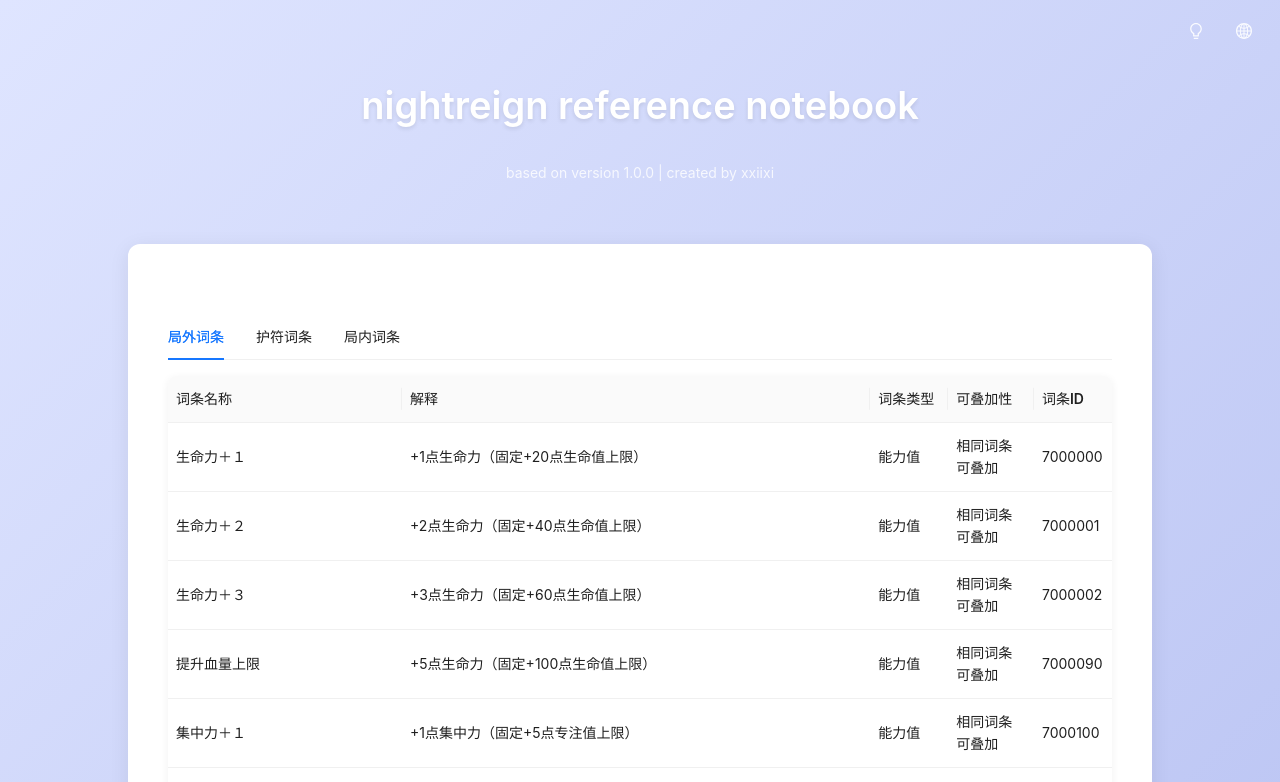
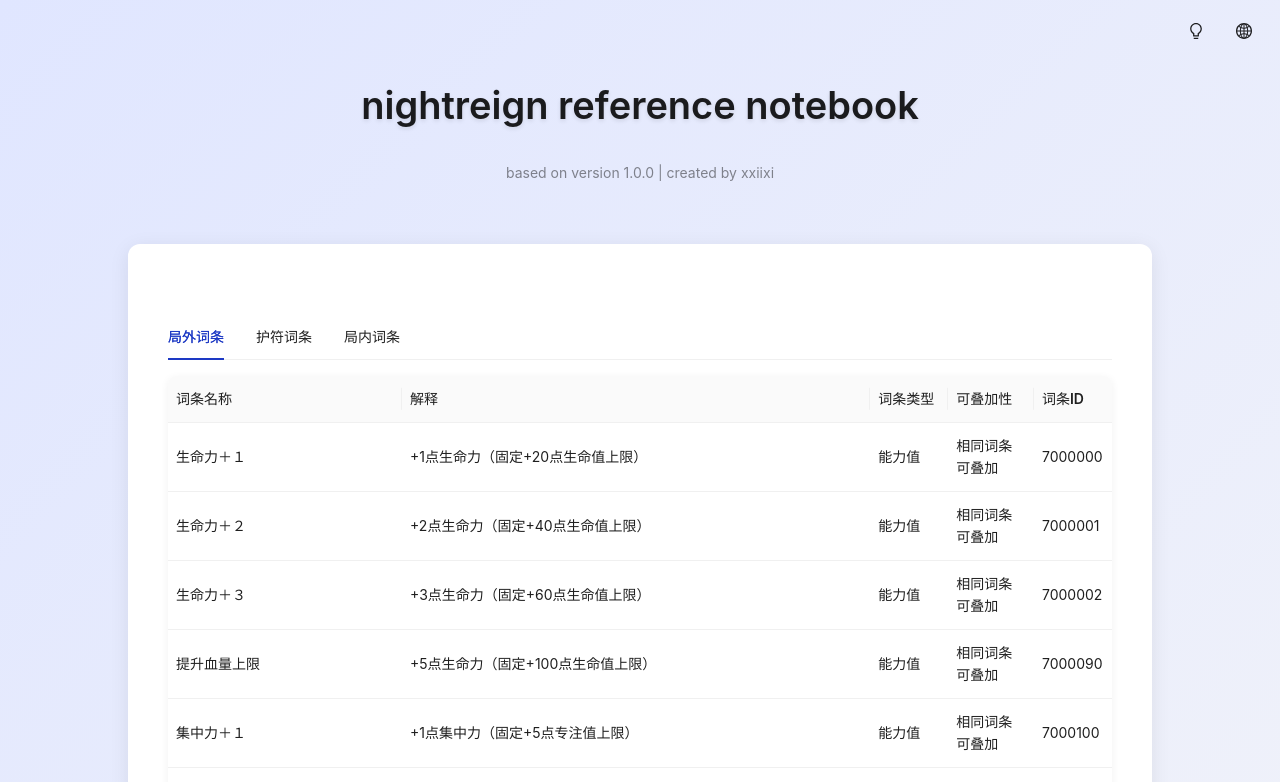
Before and after one commit to xxiixi/NightreignQuickRef, a React (Vite) app in the folder nightreign-reference-notebook/: page / in a window 1280 px wide. Shown: the top 782 px of the page. Built offline with nearby package versions, Linux system fonts and the light colour scheme.

Commit message:
add dark mode

```diff
--- a/nightreign-reference-notebook/src/App.css
+++ b/nightreign-reference-notebook/src/App.css
@@ -1,7 +1,37 @@
+/* CSS变量定义 - 支持暗黑模式 */
+:root {
+  --bg-color: #fff;
+  --color-text-1: rgba(0, 0, 0, 0.88);
+  --color-text-2: rgba(0, 0, 0, 0.45);
+  --bg-gradient: linear-gradient(135deg, #e0e6ff 0%, #f7f7f7 100%);
+  --content-bg: white;
+  --content-shadow: rgba(0, 0, 0, 0.08);
+  --table-header-bg: linear-gradient(135deg, #fafafa 0%, #f0f0f0 100%);
+  --table-hover-bg: #f0f5ff;
+  --footer-bg: rgba(0, 0, 0, 0.05);
+  --link-color: #597ef7;
+  --link-hover-color: #85a5ff;
+}
+
+body[tomato-theme="dark"] {
+  --bg-color: #141414;
+  --color-text-1: rgba(255, 255, 255, 0.85);
+  --color-text-2: rgba(255, 255, 255, 0.45);
+  --bg-gradient: linear-gradient(135deg, #1f1f1f 0%, #0a0a0a 100%);
+  --content-bg: #1f1f1f;
+  --content-shadow: rgba(0, 0, 0, 0.3);
+  --table-header-bg: linear-gradient(135deg, #262626 0%, #1f1f1f 100%);
+  --table-hover-bg: #177ddc;
+  --footer-bg: rgba(255, 255, 255, 0.1);
+  --link-color: #85a5ff;
+  --link-hover-color: #bae7ff;
+}
+
 /* 全局容器 */
 .app-container {
   min-height: 100vh;
-  background: linear-gradient(135deg, #dfe5ff 0%, #abb6ee 100%);
+  background: var(--bg-gradient);
+  color: var(--color-text-1);
 }
 
 /* 顶部 Bar 样式 */
@@ -34,7 +64,7 @@
 
 .theme-toggle-btn,
 .language-toggle-btn {
-  color: rgba(255, 255, 255, 0.9) !important;
+  color: var(--color-text-1) !important;
   border: none !important;
   background: transparent !important;
   font-size: 16px;
@@ -45,7 +75,7 @@
 
 .theme-toggle-btn:hover,
 .language-toggle-btn:hover {
-  color: #bae7ff !important;
+  color: var(--link-hover-color) !important;
   background: rgba(255, 255, 255, 0.1) !important;
   transform: translateY(-1px);
 }
@@ -54,9 +84,9 @@
 .content-wrapper {
   max-width: 80%;
   margin: 0 auto;
-  background-color: white;
+  background-color: var(--content-bg);
   border-radius: 12px;
-  box-shadow: 0 4px 20px rgba(0, 0, 0, 0.08);
+  box-shadow: 0 4px 20px var(--content-shadow);
   padding: 40px;
   display: flex;
   flex-direction: column;
@@ -76,7 +106,7 @@
 
 .main-title {
   margin-bottom: 16px !important;
-  color: white !important;
+  color: var(--color-text-1) !important;
   font-weight: 600;
   text-shadow: 0 2px 4px rgba(0, 0, 0, 0.1);
 }
@@ -87,18 +117,18 @@
 
 .subtitle .ant-typography {
   font-size: 14px;
-  color: rgba(255, 255, 255, 0.8);
+  color: var(--color-text-2);
 }
 
 .subtitle a {
-  color: #fff;
+  color: var(--link-color);
   text-decoration: none;
   font-weight: 500;
 }
 
 .subtitle a:hover {
   text-decoration: underline;
-  color: #e6f7ff;
+  color: var(--link-hover-color);
 }
 
 /* 标签页容器 */
@@ -119,13 +149,13 @@
 }
 
 .ant-table-thead > tr > th {
-  background: linear-gradient(135deg, #fafafa 0%, #f0f0f0 100%);
+  background: var(--table-header-bg);
   font-weight: 600;
-  border-bottom: 2px solid #e8e8e8;
+  border-bottom: 2px solid var(--color-text-2);
 }
 
 .ant-table-tbody > tr:hover > td {
-  background-color: #f0f5ff;
+  background-color: var(--table-hover-bg);
 }
 
 /* 自定义 Tag 样式 - 统一使用 geekblue 色板 */
@@ -150,7 +180,7 @@
   margin-top: 40px;
   padding-top: 20px;
   text-align: center;
-  background: linear-gradient(135deg, #fafafa17 0%, #f5f5f513 100%);
+  background: var(--footer-bg);
   padding: 20px;
   margin: 40px auto 0 auto;
   max-width: 100%;
@@ -161,13 +191,13 @@
 }
 
 .footer a {
-  color: #597ef7;
+  color: var(--link-color);
   text-decoration: none;
   font-weight: 500;
 }
 
 .footer a:hover {
-  color: #85a5ff;
+  color: var(--link-hover-color);
   text-decoration: underline;
 }
 
--- a/nightreign-reference-notebook/src/App.tsx
+++ b/nightreign-reference-notebook/src/App.tsx
@@ -1,5 +1,5 @@
-import { useState } from 'react';
-import { Tabs, Table, Typography, Space, Tag, Button } from 'antd';
+import { useState, useEffect } from 'react';
+import { Tabs, Table, Typography, Space, Tag, Button, ConfigProvider, theme } from 'antd';
 import type { TabsProps, TableColumnsType } from 'antd';
 import { geekblue } from '@ant-design/colors';
 import { BulbOutlined, BulbFilled, GlobalOutlined } from '@ant-design/icons';
@@ -24,6 +24,68 @@
   const [activeTab, setActiveTab] = useState('局外词条');
   const [isDarkMode, setIsDarkMode] = useState(false);
   const [isEnglish, setIsEnglish] = useState(false);
+
+  // 主题切换函数
+  const toggleTheme = () => {
+    const newTheme = !isDarkMode;
+    setIsDarkMode(newTheme);
+
+    // 更新body属性
+    if (newTheme) {
+      document.body.setAttribute('tomato-theme', 'dark');
+    } else {
+      document.body.removeAttribute('tomato-theme');
+    }
+
+    // 保存到localStorage
+    localStorage.setItem('theme', newTheme ? 'dark' : 'light');
+  };
+
+  // 初始化主题
+  useEffect(() => {
+    // 从localStorage读取主题设置
+    const savedTheme = localStorage.getItem('theme');
+    const prefersDark = window.matchMedia('(prefers-color-scheme: dark)').matches;
+
+    let shouldUseDark = false;
+    if (savedTheme) {
+      shouldUseDark = savedTheme === 'dark';
+    } else {
+      shouldUseDark = prefersDark;
+    }
+
+    setIsDarkMode(shouldUseDark);
+
+    if (shouldUseDark) {
+      document.body.setAttribute('tomato-theme', 'dark');
+    } else {
+      document.body.removeAttribute('tomato-theme');
+    }
+  }, []);
+
+  // 监听系统主题变化
+  useEffect(() => {
+    const darkThemeMq = window.matchMedia('(prefers-color-scheme: dark)');
+
+    const handleThemeChange = (e: MediaQueryListEvent) => {
+      if (!localStorage.getItem('theme')) { // 只有用户没有手动设置主题时才跟随系统
+        const newTheme = e.matches;
+        setIsDarkMode(newTheme);
+
+        if (newTheme) {
+          document.body.setAttribute('tomato-theme', 'dark');
+        } else {
+          document.body.removeAttribute('tomato-theme');
+        }
+      }
+    };
+
+    darkThemeMq.addEventListener('change', handleThemeChange);
+
+    return () => {
+      darkThemeMq.removeEventListener('change', handleThemeChange);
+    };
+  }, []);
 
   // 局外词条表格列定义
   const outsiderColumns: TableColumnsType<EntryData> = [
@@ -181,6 +243,16 @@
   ];
 
   return (
+    <ConfigProvider
+      theme={{
+        algorithm: isDarkMode ? theme.darkAlgorithm : undefined,
+        token: {
+          colorPrimary: geekblue[6],
+          colorPrimaryHover: geekblue[5],
+          colorPrimaryActive: geekblue[7],
+        },
+      }}
+    >
       <div className="app-container">
         <div className="top-bar">
           <div className="top-bar-content">
@@ -192,7 +264,7 @@
                 <Button
                   type="text"
                   icon={isDarkMode ? <BulbFilled /> : <BulbOutlined />}
-                onClick={() => setIsDarkMode(!isDarkMode)}
+                  onClick={toggleTheme}
                   className="theme-toggle-btn"
                 />
                 <Button
@@ -242,6 +314,7 @@
             </Space>
           </div>
       </div>
+    </ConfigProvider>
   );
 }
 
--- a/nightreign-reference-notebook/src/index.css
+++ b/nightreign-reference-notebook/src/index.css
@@ -2,10 +2,6 @@
   font-family: system-ui, Avenir, Helvetica, Arial, sans-serif;
   line-height: 1.5;
   font-weight: 400;
-
-  color-scheme: light dark;
-  color: rgba(255, 255, 255, 0.87);
-  background-color: #242424;
 
   font-synthesis: none;
   text-rendering: optimizeLegibility;
@@ -15,17 +11,19 @@
 
 a {
   font-weight: 500;
-  color: #646cff;
+  color: var(--link-color);
   text-decoration: inherit;
 }
 a:hover {
-  color: #535bf2;
+  color: var(--link-hover-color);
 }
 
 body {
   margin: 0;
   min-width: 320px;
   min-height: 100vh;
+  background-color: var(--bg-color);
+  color: var(--color-text-1);
 }
 
 #root {
@@ -45,27 +43,15 @@
   font-size: 1em;
   font-weight: 500;
   font-family: inherit;
-  background-color: #1a1a1a;
+  background-color: var(--content-bg);
+  color: var(--color-text-1);
   cursor: pointer;
   transition: border-color 0.25s;
 }
 button:hover {
-  border-color: #646cff;
+  border-color: var(--link-color);
 }
 button:focus,
 button:focus-visible {
   outline: 4px auto -webkit-focus-ring-color;
 }
-
-@media (prefers-color-scheme: light) {
-  :root {
-    color: #213547;
-    background-color: #ffffff;
-  }
-  a:hover {
-    color: #747bff;
-  }
-  button {
-    background-color: #f9f9f9;
-  }
-}
--- a/nightreign-reference-notebook/src/main.tsx
+++ b/nightreign-reference-notebook/src/main.tsx
@@ -1,11 +1,14 @@
 import { StrictMode } from 'react'
 import { createRoot } from 'react-dom/client'
+import { ConfigProvider, theme } from 'antd'
 import 'antd/dist/reset.css'
 import './index.css'
 import App from './App.tsx'
 
 createRoot(document.getElementById('root')!).render(
   <StrictMode>
-    <App />
+    <ConfigProvider>
+      <App />
+    </ConfigProvider>
   </StrictMode>,
 )
```
Lines whose indentation alone changed are shown as unchanged.
